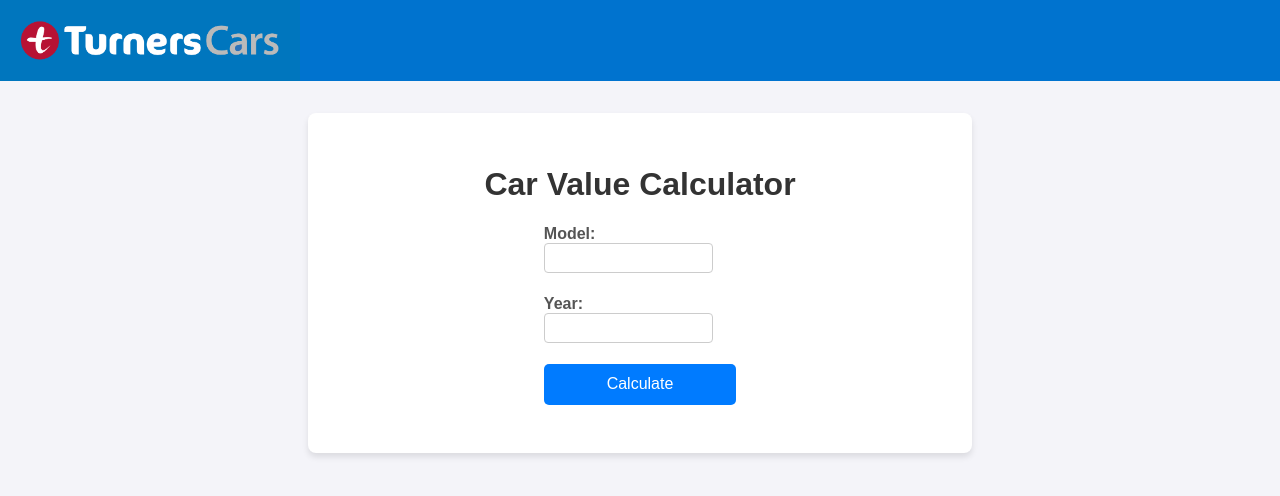
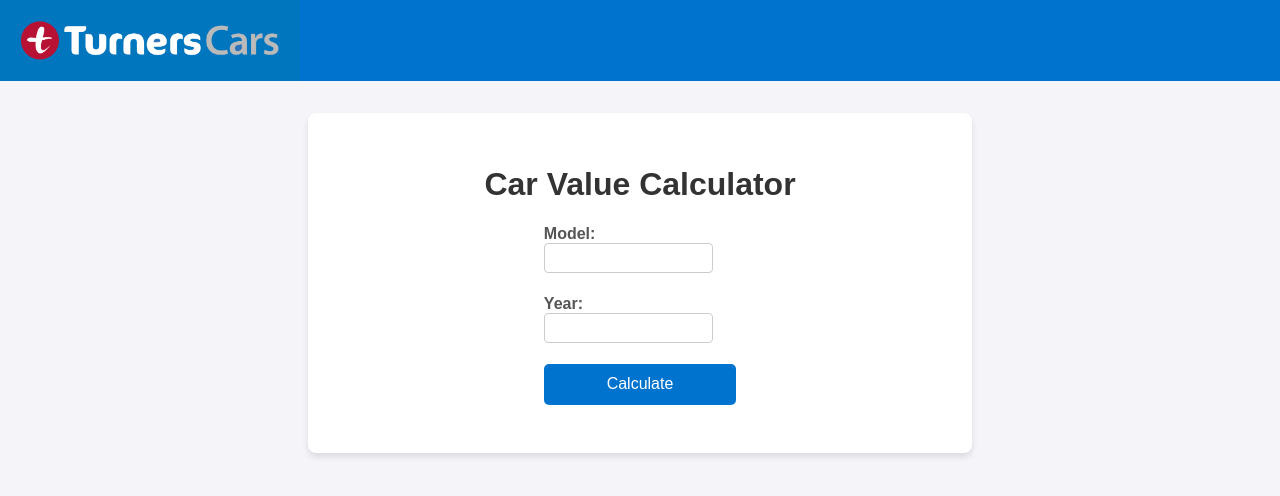
Before and after one commit to RosannaMoss/Level-5-Mission-2, a React (Vite) app in the folder Mission 2/: page / in a window 1280 px wide. Shown: the top 496 px of the page. Built offline with nearby package versions, Linux system fonts and the light colour scheme.

Commit message:
css touch ups and file name changes

```diff
--- a/Mission 2/src/components/Rosanna API1/API1.js
+++ b/Mission 2/src/components/Rosanna API1/API1.js
@@ -15,7 +15,7 @@ export function calculateCarValue(model, year) {
   }
 
   // Ensure year is not greater than 2024
-  if (year > 2024) {
+  if (year > 2025) {
     return { error: "Invalid year provided" };
   }
 
--- a/Mission 2/src/components/Rosanna API1/frontend.API1.module.css
+++ b/Mission 2/src/components/Rosanna API1/frontend.API1.module.css
@@ -50,7 +50,7 @@ input {
 button {
   width: 100%;
   padding: 0.7em;
-  background-color: #007bff;
+  background-color: #0073cf;
   color: #fff;
   border: none;
   border-radius: 5px;
@@ -59,7 +59,8 @@ button {
 }
 
 button:hover {
-  background-color: #0056b3;
+  transition: all 0.3s ease-in-out;
+  box-shadow: 0px 2px 10px rgba(0, 0, 0, 0.5);
 }
 
 p {
```
Also changed, not shown: 1 other file (tests, documents, lock files or other folders).
